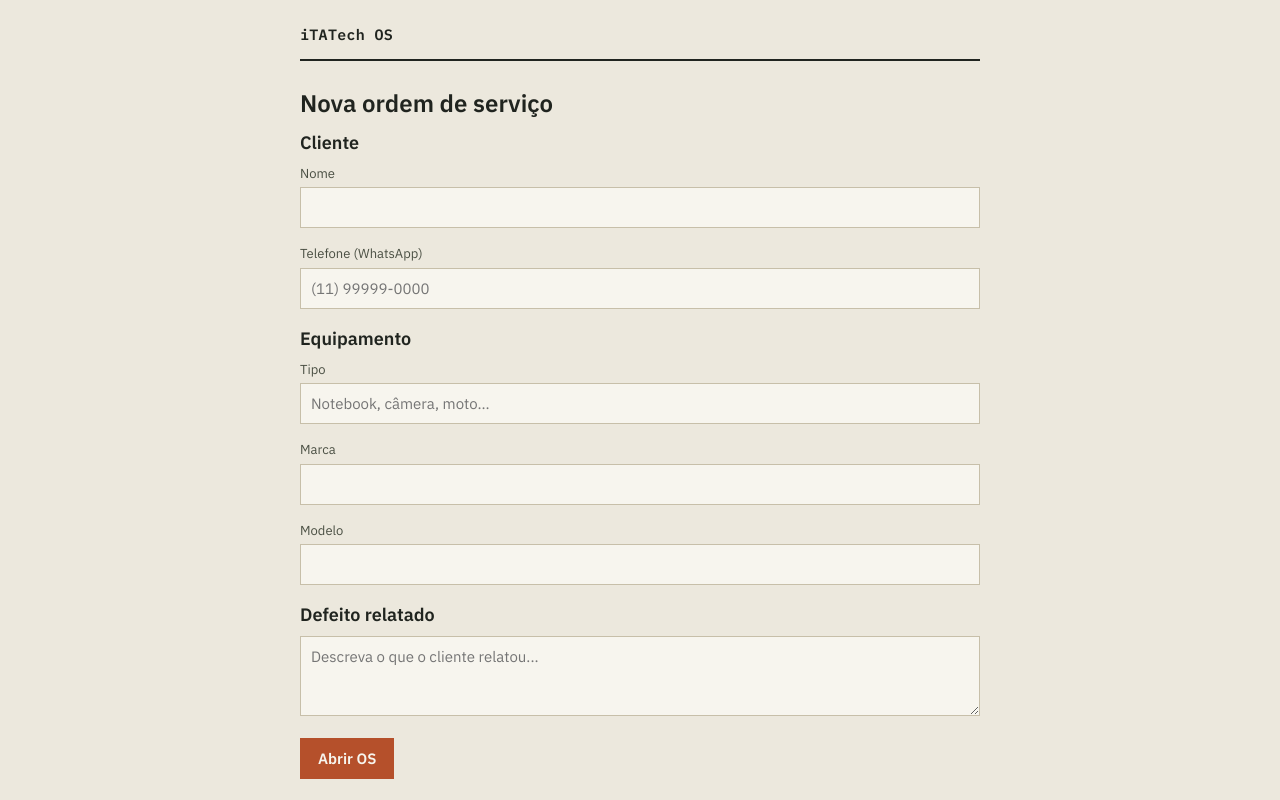
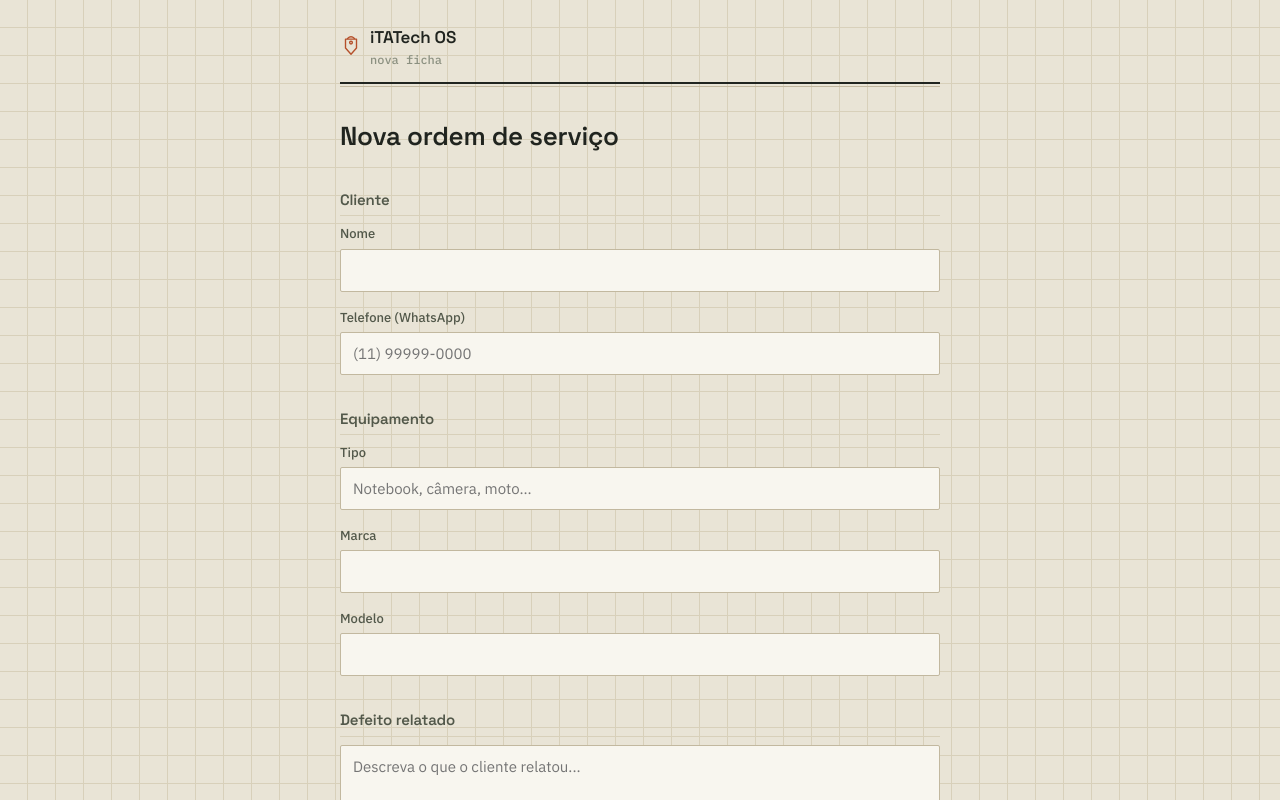
Before and after one commit to solucoesitatech-del/itatech-os, a React (Vite) app in the folder frontend/: page /painel/1/nova in a window 1280 px wide. Shown: the top 800 px of the page. Built offline with nearby package versions, Linux system fonts and the light colour scheme; no server answers.

Commit message:
melhora visual do frontend

```diff
--- a/frontend/index.html
+++ b/frontend/index.html
@@ -6,7 +6,7 @@
     <title>iTATech OS</title>
     <link rel="preconnect" href="https://fonts.googleapis.com" />
     <link
-      href="https://fonts.googleapis.com/css2?family=IBM+Plex+Mono:wght@500;600&family=IBM+Plex+Sans:wght@400;500;600&display=swap"
+      href="https://fonts.googleapis.com/css2?family=IBM+Plex+Mono:wght@500;600&family=IBM+Plex+Sans:wght@400;500;600&family=Space+Grotesk:wght@500;600&display=swap"
       rel="stylesheet"
     />
   </head>
--- /dev/null
+++ b/frontend/src/components/Header.jsx
@@ -0,0 +1,44 @@
+import React from "react";
+
+function TagMark() {
+  return (
+    <svg
+      className="brand-mark"
+      width="22"
+      height="22"
+      viewBox="0 0 32 32"
+      fill="none"
+      xmlns="http://www.w3.org/2000/svg"
+    >
+      <path
+        d="M11 5 Q16 0 21 5"
+        stroke="currentColor"
+        strokeWidth="2"
+        strokeLinecap="round"
+      />
+      <path
+        d="M8 6 H24 V19 L16 28 L8 19 Z"
+        stroke="currentColor"
+        strokeWidth="2"
+        strokeLinejoin="round"
+        fill="none"
+      />
+      <circle cx="16" cy="11" r="2" stroke="currentColor" strokeWidth="2" />
+    </svg>
+  );
+}
+
+export default function Header({ right, eyebrow }) {
+  return (
+    <header className="app-header">
+      <div className="brand-block">
+        <TagMark />
+        <div>
+          <span className="brand">iTATech OS</span>
+          {eyebrow && <div className="brand-eyebrow">{eyebrow}</div>}
+        </div>
+      </div>
+      {right && <div className="header-right">{right}</div>}
+    </header>
+  );
+}
--- a/frontend/src/pages/Dashboard.jsx
+++ b/frontend/src/pages/Dashboard.jsx
@@ -1,6 +1,7 @@
 import React, { useEffect, useState } from "react";
 import { Link, useParams } from "react-router-dom";
 import { api, STATUS_LABELS } from "../api.js";
+import Header from "../components/Header.jsx";
 
 export default function Dashboard() {
   const { tenantId } = useParams();
@@ -21,10 +22,7 @@ export default function Dashboard() {
 
   return (
     <div className="app-shell">
-      <header className="app-header">
-        <span className="brand">iTATech OS</span>
-        {tenant && <span className="tenant-name">{tenant.nome}</span>}
-      </header>
+      <Header right={tenant?.nome} eyebrow="painel do prestador" />
 
       <h1>Ordens de serviço</h1>
       <p className="subtle">
@@ -41,11 +39,7 @@ export default function Dashboard() {
       )}
 
       {orders.map((o) => (
-        <Link
-          key={o.id}
-          to={`/painel/${tenantId}/os/${o.id}`}
-          style={{ textDecoration: "none", color: "inherit" }}
-        >
+        <Link key={o.id} to={`/painel/${tenantId}/os/${o.id}`} className="ticket-link">
           <div className="ticket">
             <div className="ticket-row">
               <div>
--- a/frontend/src/pages/NewOrder.jsx
+++ b/frontend/src/pages/NewOrder.jsx
@@ -1,6 +1,7 @@
 import React, { useState } from "react";
 import { useNavigate, useParams } from "react-router-dom";
 import { api } from "../api.js";
+import Header from "../components/Header.jsx";
 
 const initialState = {
   clienteNome: "",
@@ -53,9 +54,7 @@ export default function NewOrder() {
 
   return (
     <div className="app-shell">
-      <header className="app-header">
-        <span className="brand">iTATech OS</span>
-      </header>
+      <Header eyebrow="nova ficha" />
 
       <h1>Nova ordem de serviço</h1>
 
--- a/frontend/src/pages/OrderDetail.jsx
+++ b/frontend/src/pages/OrderDetail.jsx
@@ -1,6 +1,7 @@
 import React, { useEffect, useState } from "react";
 import { useParams } from "react-router-dom";
 import { api, STATUS_LABELS, STATUS_ORDER } from "../api.js";
+import Header from "../components/Header.jsx";
 
 export default function OrderDetail() {
   const { tenantId, orderId } = useParams();
@@ -49,10 +50,7 @@ export default function OrderDetail() {
 
   return (
     <div className="app-shell">
-      <header className="app-header">
-        <span className="brand">iTATech OS</span>
-        <span className="ticket-os">{order.numero_os}</span>
-      </header>
+      <Header right={order.numero_os} eyebrow="ficha da OS" />
 
       <span className={`status-tag status-${order.status}`}>
         {STATUS_LABELS[order.status]}
@@ -80,10 +78,8 @@ export default function OrderDetail() {
         Envie esse link pelo WhatsApp — o cliente acompanha o status sem precisar
         perguntar.
       </p>
-      <div className="ticket" style={{ display: "flex", justifyContent: "space-between", alignItems: "center", gap: 8 }}>
-        <span style={{ fontFamily: "var(--font-mono)", fontSize: 13, wordBreak: "break-all" }}>
-          {linkPublico}
-        </span>
+      <div className="ticket link-box">
+        <span>{linkPublico}</span>
         <button className="btn btn-secondary" onClick={copiarLink}>
           {copiado ? "Copiado" : "Copiar"}
         </button>
--- a/frontend/src/pages/Track.jsx
+++ b/frontend/src/pages/Track.jsx
@@ -1,6 +1,7 @@
 import React, { useEffect, useState } from "react";
 import { useParams } from "react-router-dom";
 import { api, STATUS_LABELS, STATUS_ORDER } from "../api.js";
+import Header from "../components/Header.jsx";
 
 export default function Track() {
   const { token } = useParams();
@@ -41,10 +42,7 @@ export default function Track() {
 
   return (
     <div className="app-shell">
-      <header className="app-header">
-        <span className="brand">iTATech OS</span>
-        <span className="ticket-os">{order.numero_os}</span>
-      </header>
+      <Header right={order.numero_os} eyebrow="acompanhamento" />
 
       <h1>Acompanhamento do serviço</h1>
       <p className="subtle">{order.defeito_relatado}</p>
--- a/frontend/src/styles.css
+++ b/frontend/src/styles.css
@@ -1,18 +1,32 @@
 :root {
-  /* Cor: paleta de oficina — papel de ficha + carimbo */
+  /* Cor: paleta de oficina — papel de ficha + carimbo de etiqueta de conserto */
   --ink: #20241f;
-  --ink-soft: #4a4f43;
-  --paper: #ece8dd;
-  --paper-raised: #f7f5ee;
-  --line: #c7bfa9;
-  --rust: #b5502b; /* ação principal, "carimbo" */
-  --rust-dark: #8f3e21;
-  --copper: #3b6e64; /* status positivo (pronto/entregue) */
-  --amber: #c98a2b; /* status de espera */
-  --danger: #a23b2e; /* atrasado */
+  --ink-soft: #52584a;
+  --ink-faint: #8b9080;
+  --paper: #e9e4d6;
+  --paper-raised: #f8f6ef;
+  --paper-deep: #ddd6c2;
+  --line: #c2b89f;
+  --line-soft: #d8d0ba;
+  --rust: #b5502b;
+  --rust-dark: #8a3c20;
+  --rust-tint: #e7c3af;
+  --copper: #3b6e64;
+  --copper-tint: #c9dbd4;
+  --amber: #c98a2b;
+  --danger: #a23b2e;
 
+  --font-display: "Space Grotesk", "IBM Plex Sans", system-ui, sans-serif;
   --font-sans: "IBM Plex Sans", system-ui, sans-serif;
   --font-mono: "IBM Plex Mono", "SFMono-Regular", monospace;
+
+  --space-1: 4px;
+  --space-2: 8px;
+  --space-3: 12px;
+  --space-4: 16px;
+  --space-5: 24px;
+  --space-6: 32px;
+  --space-7: 48px;
 }
 
 * {
@@ -21,11 +35,17 @@
 
 body {
   margin: 0;
-  background: var(--paper);
+  background-color: var(--paper);
+  background-image:
+    linear-gradient(var(--line-soft) 1px, transparent 1px),
+    linear-gradient(90deg, var(--line-soft) 1px, transparent 1px);
+  background-size: 28px 28px;
+  background-position: -1px -1px;
   color: var(--ink);
   font-family: var(--font-sans);
   font-size: 16px;
-  line-height: 1.5;
+  line-height: 1.55;
+  -webkit-font-smoothing: antialiased;
 }
 
 a {
@@ -33,60 +53,126 @@ a {
 }
 
 .app-shell {
-  max-width: 720px;
+  max-width: 640px;
   margin: 0 auto;
-  padding: 24px 20px 64px;
+  padding: var(--space-5) 20px 72px;
 }
 
-/* Cabeçalho estilo carimbo de ficha */
+/* ---------- Cabeçalho ---------- */
 .app-header {
   display: flex;
-  align-items: baseline;
+  align-items: flex-end;
   justify-content: space-between;
+  gap: var(--space-3);
+  padding-bottom: var(--space-3);
+  margin-bottom: var(--space-6);
   border-bottom: 2px solid var(--ink);
-  padding-bottom: 12px;
-  margin-bottom: 24px;
+  position: relative;
 }
 
-.app-header .brand {
-  font-family: var(--font-mono);
-  font-weight: 600;
-  font-size: 15px;
-  letter-spacing: 0.02em;
+.app-header::after {
+  content: "";
+  position: absolute;
+  left: 0;
+  right: 0;
+  bottom: -5px;
+  height: 1px;
+  background: var(--line);
 }
 
-.app-header .tenant-name {
-  font-size: 15px;
-  color: var(--ink-soft);
+.brand-block {
+  display: flex;
+  align-items: center;
+  gap: var(--space-2);
+  color: var(--rust);
 }
 
-h1, h2, h3 {
-  font-family: var(--font-sans);
-  font-weight: 600;
-  margin: 0 0 8px;
+.brand-mark {
+  flex-shrink: 0;
+  margin-bottom: 2px;
 }
 
-h1 { font-size: 24px; }
-h2 { font-size: 18px; }
+.brand {
+  font-family: var(--font-display);
+  font-weight: 600;
+  font-size: 17px;
+  color: var(--ink);
+  letter-spacing: -0.01em;
+}
+
+.brand-eyebrow {
+  font-family: var(--font-mono);
+  font-size: 12px;
+  color: var(--ink-faint);
+  margin-top: 1px;
+}
+
+.header-right {
+  font-family: var(--font-mono);
+  font-size: 14px;
+  color: var(--ink-soft);
+  text-align: right;
+}
+
+/* ---------- Tipografia ---------- */
+h1, h2, h3 {
+  font-family: var(--font-display);
+  font-weight: 600;
+  letter-spacing: -0.01em;
+  margin: 0 0 var(--space-2);
+  color: var(--ink);
+}
+
+h1 { font-size: 26px; margin-bottom: var(--space-3); }
+h2 {
+  font-size: 15px;
+  text-transform: none;
+  color: var(--ink-soft);
+  margin-top: var(--space-6);
+  padding-bottom: var(--space-1);
+  border-bottom: 1px solid var(--line-soft);
+}
 
 .subtle {
   color: var(--ink-soft);
   font-size: 14px;
 }
 
-/* Ficha / ticket */
+/* ---------- Ticket / ficha (tag de conserto) ---------- */
 .ticket {
+  position: relative;
   background: var(--paper-raised);
   border: 1px solid var(--line);
-  padding: 16px;
-  margin-bottom: 12px;
+  padding: var(--space-4) var(--space-4) var(--space-4) 28px;
+  margin-bottom: var(--space-3);
+  box-shadow: 2px 2px 0 var(--paper-deep);
+}
+
+.ticket::before {
+  /* furo de etiqueta */
+  content: "";
+  position: absolute;
+  left: 12px;
+  top: 50%;
+  transform: translateY(-50%);
+  width: 8px;
+  height: 8px;
+  border-radius: 50%;
+  background: var(--paper);
+  border: 1.5px solid var(--ink-faint);
+}
+
+.ticket-link {
+  text-decoration: none;
+  color: inherit;
+  display: block;
 }
 
 .ticket-row {
   display: flex;
   justify-content: space-between;
   align-items: flex-start;
-  gap: 12px;
+  gap: var(--space-3);
 }
 
 .ticket-os {
@@ -97,18 +183,22 @@ h2 { font-size: 18px; }
 }
 
 .ticket-meta {
-  font-size: 13px;
+  font-size: 14px;
   color: var(--ink-soft);
-  margin-top: 2px;
+  margin-top: 3px;
 }
 
-/* Etiqueta de status — carimbo, não pill com sombra */
+/* ---------- Etiqueta de status — carimbo levemente inclinado ---------- */
 .status-tag {
+  display: inline-block;
   font-family: var(--font-mono);
   font-size: 12px;
   font-weight: 600;
-  padding: 3px 8px;
+  letter-spacing: 0.02em;
+  padding: 4px 10px;
   border: 1.5px solid currentColor;
+  border-radius: 2px;
+  transform: rotate(-1.5deg);
   white-space: nowrap;
 }
 
@@ -118,16 +208,17 @@ h2 { font-size: 18px; }
 .status-pronto { color: var(--copper); }
 .status-entregue { color: var(--copper); }
 
-/* Formulários */
+/* ---------- Formulários ---------- */
 .field {
-  margin-bottom: 16px;
+  margin-bottom: var(--space-4);
 }
 
 .field label {
   display: block;
   font-size: 13px;
   color: var(--ink-soft);
-  margin-bottom: 4px;
+  margin-bottom: var(--space-1);
+  font-weight: 500;
 }
 
 .field input,
@@ -136,14 +227,22 @@ h2 { font-size: 18px; }
   width: 100%;
   background: var(--paper-raised);
   border: 1px solid var(--line);
-  padding: 10px;
+  padding: 11px 12px;
   font-family: var(--font-sans);
   font-size: 15px;
   color: var(--ink);
+  border-radius: 2px;
+}
+
+.field input:focus,
+.field textarea:focus {
+  outline: 2px solid var(--rust);
+  outline-offset: 1px;
+  border-color: var(--rust);
 }
 
 .field textarea {
-  min-height: 80px;
+  min-height: 90px;
   resize: vertical;
 }
 
@@ -152,19 +251,35 @@ h2 { font-size: 18px; }
   background: var(--rust);
   color: var(--paper-raised);
   border: none;
-  padding: 11px 18px;
+  padding: 12px 20px;
   font-family: var(--font-sans);
   font-weight: 600;
   font-size: 15px;
   cursor: pointer;
+  border-radius: 2px;
+  box-shadow: 0 2px 0 var(--rust-dark);
+  transition: transform 0.08s ease, box-shadow 0.08s ease;
 }
 
 .btn:hover { background: var(--rust-dark); }
+
+.btn:active {
+  transform: translateY(2px);
+  box-shadow: 0 0 0 var(--rust-dark);
+}
+
+.btn:disabled {
+  opacity: 0.55;
+  cursor: default;
+  box-shadow: none;
+  transform: none;
+}
 
 .btn-secondary {
   background: transparent;
   color: var(--ink);
   border: 1.5px solid var(--ink);
+  box-shadow: none;
 }
 
 .btn-secondary:hover { background: var(--ink); color: var(--paper-raised); }
@@ -176,26 +291,31 @@ h2 { font-size: 18px; }
   z-index: 10;
 }
 
-/* Linha do tempo pública — checkpoints reais, então numeração se justifica */
+.fab-new .btn {
+  box-shadow: 2px 3px 0 var(--rust-dark);
+}
+
+/* ---------- Linha do tempo pública ---------- */
 .timeline {
   list-style: none;
-  margin: 24px 0;
+  margin: var(--space-5) 0;
   padding: 0;
-  border-left: 2px solid var(--line);
+  border-left: 2px dashed var(--line);
+  margin-left: 4px;
 }
 
 .timeline li {
   position: relative;
-  padding: 4px 0 20px 20px;
+  padding: 2px 0 22px 22px;
 }
 
 .timeline li::before {
   content: "";
   position: absolute;
-  left: -7px;
-  top: 6px;
-  width: 12px;
-  height: 12px;
+  left: -9px;
+  top: 4px;
+  width: 14px;
+  height: 14px;
   background: var(--paper);
   border: 2px solid var(--line);
   border-radius: 50%;
@@ -209,6 +329,7 @@ h2 { font-size: 18px; }
 .timeline li.current::before {
   background: var(--rust);
   border-color: var(--rust);
+  box-shadow: 0 0 0 4px var(--rust-tint);
 }
 
 .timeline .step-label {
@@ -217,34 +338,53 @@ h2 { font-size: 18px; }
   font-size: 14px;
 }
 
-.timeline .step-date {
-  font-size: 13px;
-  color: var(--ink-soft);
+.timeline li.current .step-label {
+  color: var(--rust-dark);
 }
 
+.timeline .step-date {
+  font-size: 12px;
+  color: var(--ink-faint);
+  text-transform: uppercase;
+  letter-spacing: 0.04em;
+}
+
+/* ---------- Orçamento ---------- */
 .budget-table {
   width: 100%;
   border-collapse: collapse;
-  margin: 12px 0;
+  margin: var(--space-3) 0;
   font-size: 14px;
 }
 
 .budget-table td {
-  padding: 8px 0;
-  border-bottom: 1px solid var(--line);
+  padding: 9px 0;
+  border-bottom: 1px dashed var(--line);
 }
 
 .budget-total {
   font-family: var(--font-mono);
   font-weight: 600;
-  font-size: 18px;
+  font-size: 19px;
   text-align: right;
-  padding-top: 8px;
+  padding-top: var(--space-2);
+  color: var(--rust-dark);
 }
 
 .empty-state {
-  border: 1px dashed var(--line);
-  padding: 32px 20px;
+  border: 1.5px dashed var(--line);
+  padding: var(--space-6) 20px;
   text-align: center;
   color: var(--ink-soft);
+  background: var(--paper-raised);
 }
+
+.link-box {
+  display: flex;
+  justify-content: space-between;
+  align-items: center;
+  gap: var(--space-3);
+  font-family: var(--font-mono);
+  font-size: 13px;
+  word-break: break-all;
+}
```
